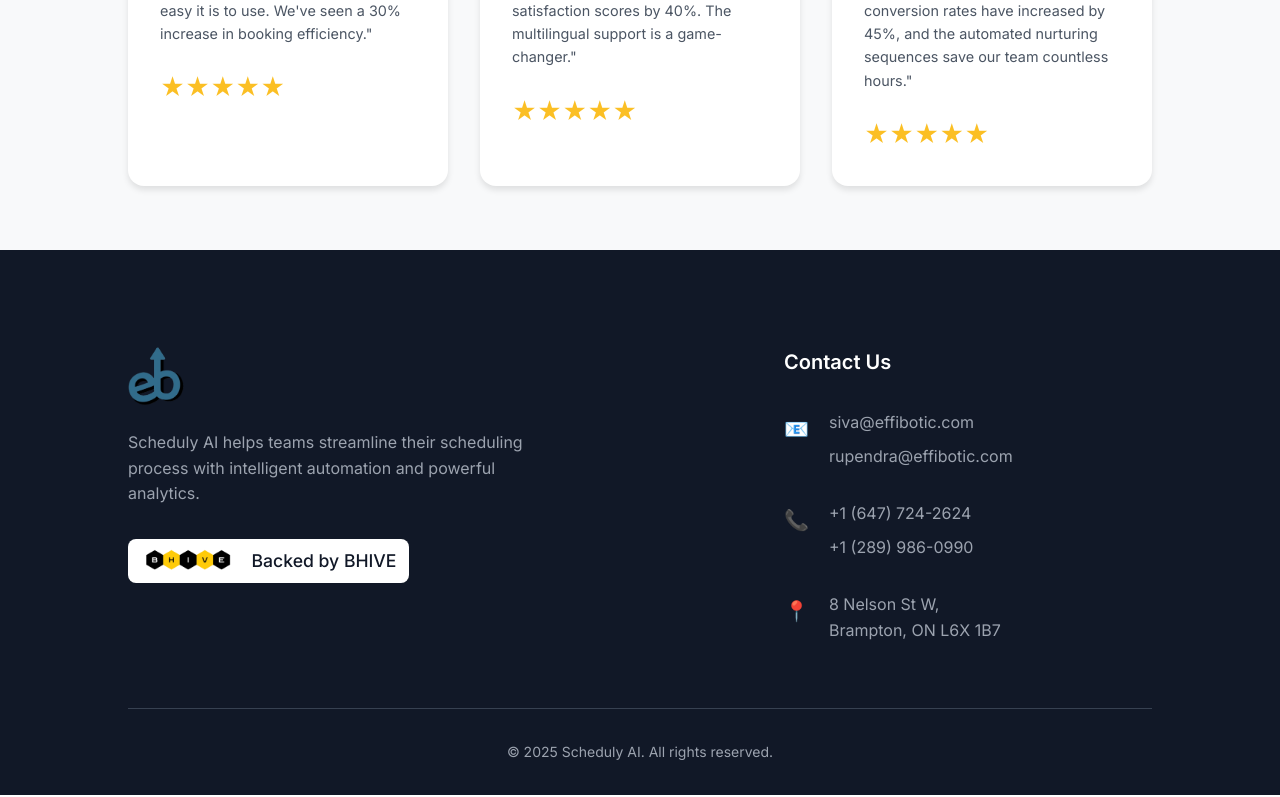
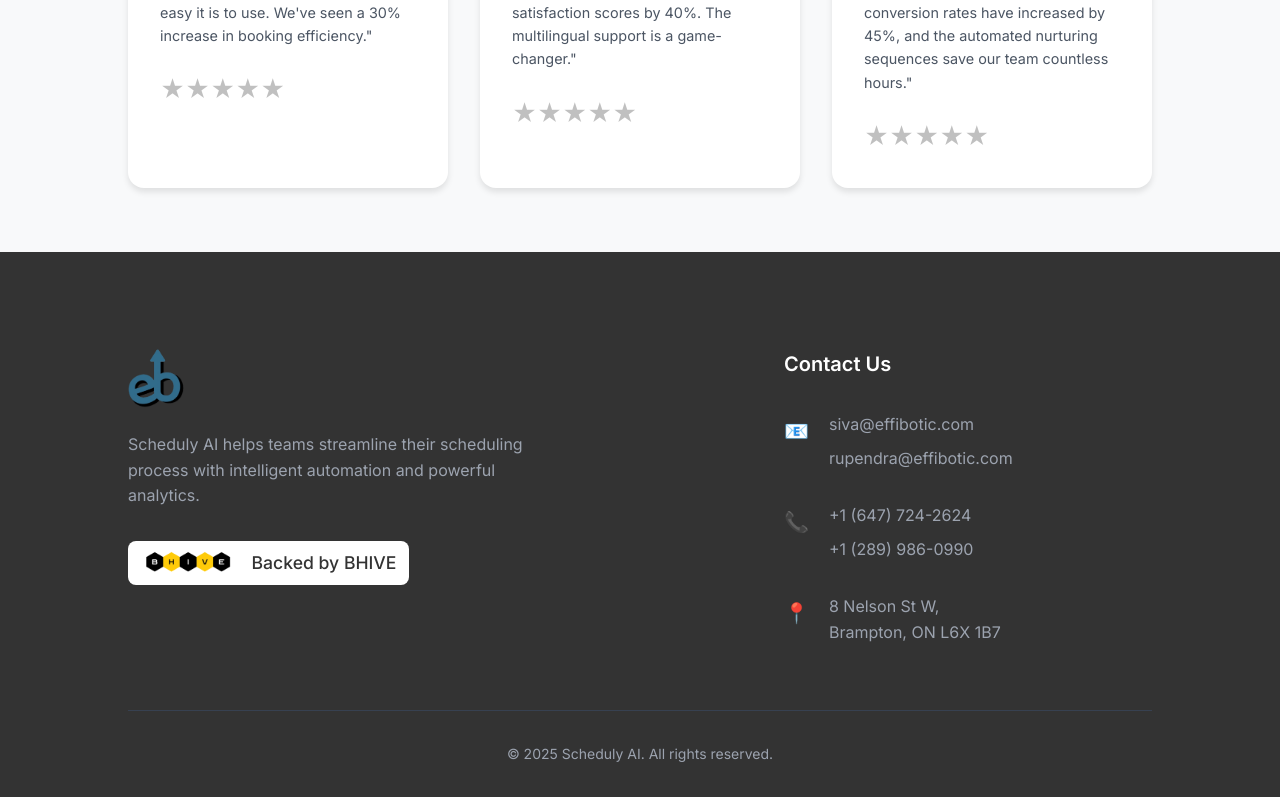
Before and after one commit to Jannatt22/Scheduly-AI, a React (Create React App) app: page / in a window 1280 px wide. Shown: the part 2905-3702 px from the top of the page. Built offline with nearby package versions, Linux system fonts and the light colour scheme.

Commit message:
Update color scheme to healthcare-focused palette with soft blue and mint green

```diff
--- a/src/App.css
+++ b/src/App.css
@@ -1,13 +1,13 @@
 :root {
-  --primary: #10B981;
-  --accent: #2563EB;
-  --bg-light: #F9FAFB;
-  --bg-dark: #111827;
+  --primary: #5A92D2;
+  --accent: #6C9E89;
+  --bg-light: #FFFFFF;
+  --bg-dark: #333333;
   --white: #FFFFFF;
-  --text-main: #1F2937;
-  --secondary: #D1FAE5;
-  --highlight: #F59E0B;
-  --star-rating: #FBBF24;
+  --text-main: #333333;
+  --secondary: #E0E0E0;
+  --highlight: #B8A1D1;
+  --star-rating: #C0C0C0;
 }
 
 * {
@@ -76,7 +76,7 @@ body {
 }
 
 .nav-links a:hover {
-  color: var(--primary);
+  color: var(--accent);
 }
 
 .cta-button {
@@ -452,7 +452,7 @@ body {
   font-size: 1.25rem;
   line-height: 1.5;
   min-width: 24px;
-  color: var(--primary);
+  color: var(--accent);
   margin-top: 0.25rem;
 }
 
@@ -795,16 +795,19 @@ body {
   text-align: center;
   box-shadow: 0 4px 6px rgba(0, 0, 0, 0.05);
   transition: transform 0.3s ease;
+  border: 1px solid var(--secondary);
 }
 
 .benefit-card:hover {
   transform: translateY(-5px);
+  border-color: var(--primary);
 }
 
 .benefit-icon {
   font-size: 2.5rem;
   margin-bottom: 1rem;
   display: inline-block;
+  color: var(--accent);
 }
 
 .benefit-card h3 {
@@ -977,7 +980,7 @@ body {
 
 .product-detail-features li::before {
   content: "✓";
-  color: var(--primary);
+  color: var(--accent);
   font-weight: bold;
 }
 
```
